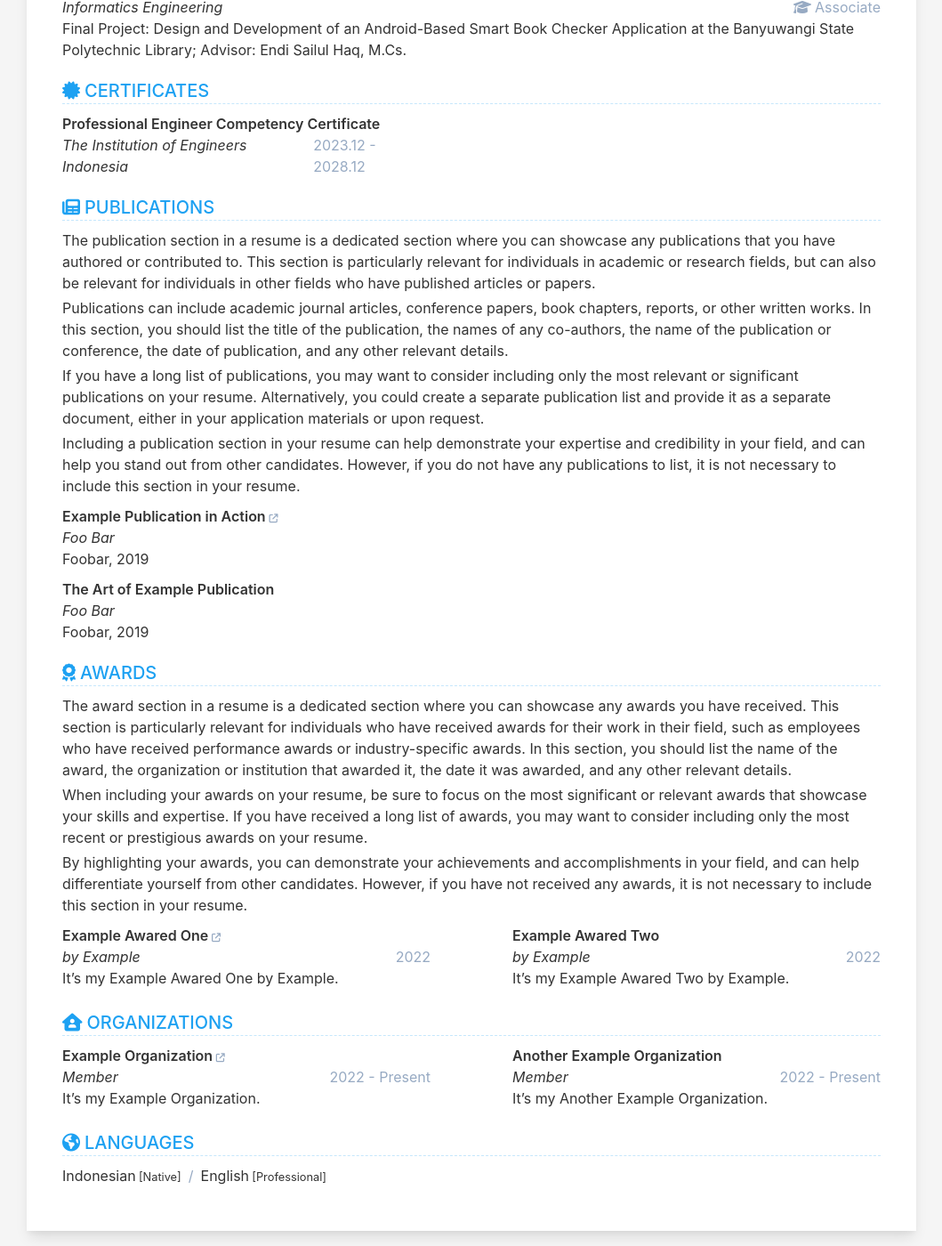
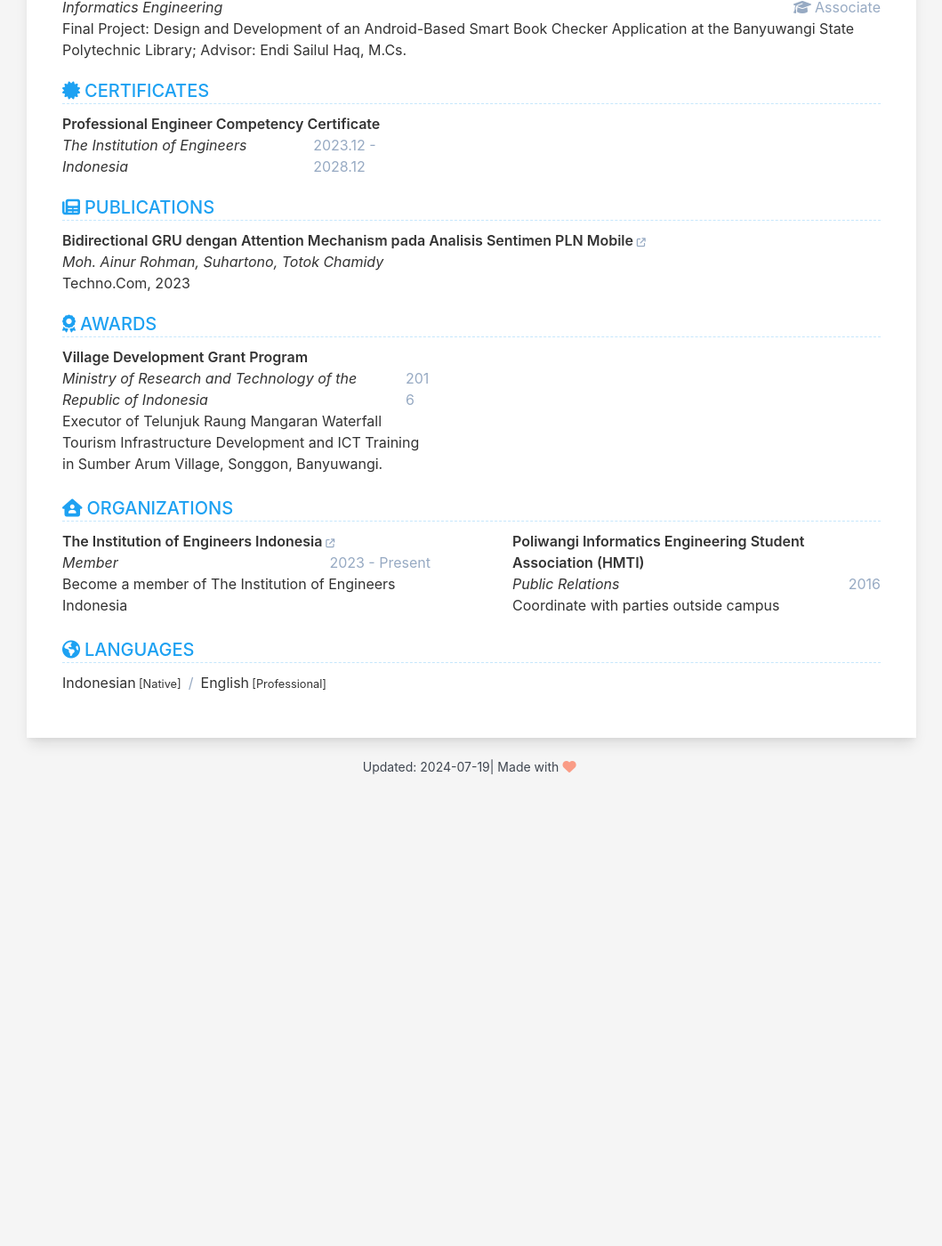
Before and after one commit to kangnurrohman/portfolio, a Jekyll site: the page built from index.html, in a window 1280 px wide and 1400 px high, scrolled down 2675 px. Shown: the whole window at 89% size, without its empty margins (110-1169 px from the left). Built offline with Jekyll 4.4.1, drawn with Linux system fonts in a browser that asks for light colours; after the commit the page ends 3567 px from its top, so only the background shows below that.

Commit message:
Update data.yml

```diff
--- a/_data/data.yml
+++ b/_data/data.yml
@@ -288,28 +288,20 @@ certificate:
       link:
       description: |
 
-
 publication:
   show: true
   order: 7
   title: Publications
   description: |
-    The publication section in a resume is a dedicated section where you can showcase any publications that you have authored or contributed to. This section is particularly relevant for individuals in academic or research fields, but can also be relevant for individuals in other fields who have published articles or papers.
-
-    Publications can include academic journal articles, conference papers, book chapters, reports, or other written works. In this section, you should list the title of the publication, the names of any co-authors, the name of the publication or conference, the date of publication, and any other relevant details.
-
-    If you have a long list of publications, you may want to consider including only the most relevant or significant publications on your resume. Alternatively, you could create a separate publication list and provide it as a separate document, either in your application materials or upon request.
-
-    Including a publication section in your resume can help demonstrate your expertise and credibility in your field, and can help you stand out from other candidates. However, if you do not have any publications to list, it is not necessary to include this section in your resume.
 
   items:
-    - title: Example Publication in Action
-      authors: Foo Bar
-      conference: Foobar, 2019
-      link: "#"
-    - title: The Art of Example Publication
-      authors: Foo Bar
-      conference: Foobar, 2019
+    - title: Bidirectional GRU dengan Attention Mechanism pada Analisis Sentimen PLN Mobile
+      authors: Moh. Ainur Rohman, Suhartono, Totok Chamidy
+      conference: Techno.Com, 2023
+      link: "https://doi.org/10.33633/tc.v22i2.7876"
+    - title:
+      authors:
+      conference:
       link:
 
 award:
@@ -317,25 +309,19 @@ award:
   order: 8
   title: Awards
   description: |
-    The award section in a resume is a dedicated section where you can showcase any awards you have received. This section is particularly relevant for individuals who have received awards for their work in their field, such as employees who have received performance awards or industry-specific awards. In this section, you should list the name of the award, the organization or institution that awarded it, the date it was awarded, and any other relevant details.
-
-    When including your awards on your resume, be sure to focus on the most significant or relevant awards that showcase your skills and expertise. If you have received a long list of awards, you may want to consider including only the most recent or prestigious awards on your resume.
-
-    By highlighting your awards, you can demonstrate your achievements and accomplishments in your field, and can help differentiate yourself from other candidates. However, if you have not received any awards, it is not necessary to include this section in your resume.
 
   items:
-    - name: Example Awared One
-      awarder: by Example
-      date: 2022
-      link: "#"
-      description: |
-        It's my Example Awared One by Example.
-    - name: Example Awared Two
-      awarder: by Example
-      date: 2022
+    - name: Village Development Grant Program
+      awarder: Ministry of Research and Technology of the Republic of Indonesia
+      date: 2016
       link:
       description: |
-        It's my Example Awared Two by Example.
+        Executor of Telunjuk Raung Mangaran Waterfall Tourism Infrastructure Development and ICT Training in Sumber Arum Village, Songgon, Banyuwangi.
+    - name:
+      awarder:
+      date:
+      link:
+      description: |
 
 patent:
   show: false
@@ -368,20 +354,19 @@ organization:
   description: |
 
   items:
-    - name: Example Organization
+    - name: The Institution of Engineers Indonesia
       position: Member
-      date: 2022 - Present
-      link: "#"
+      date: 2023 - Present
+      link: "https://pii.or.id/"
       description: |
-        It's my Example Organization.
+        Become a member of The Institution of Engineers Indonesia
 
-    - name: Another Example Organization
-      position: Member
-      date: 2022 - Present
+    - name: Poliwangi Informatics Engineering Student Association (HMTI)
+      position: Public Relations
+      date: 2016
       link:
       description: |
-        It's my Another Example Organization.
-
+        Coordinate with parties outside campus
 language:
   show: true
   order: 11
```
